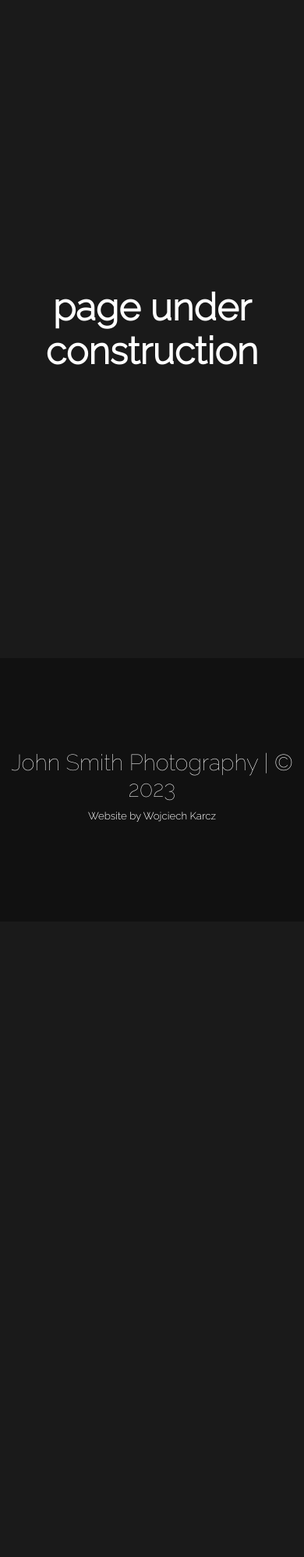
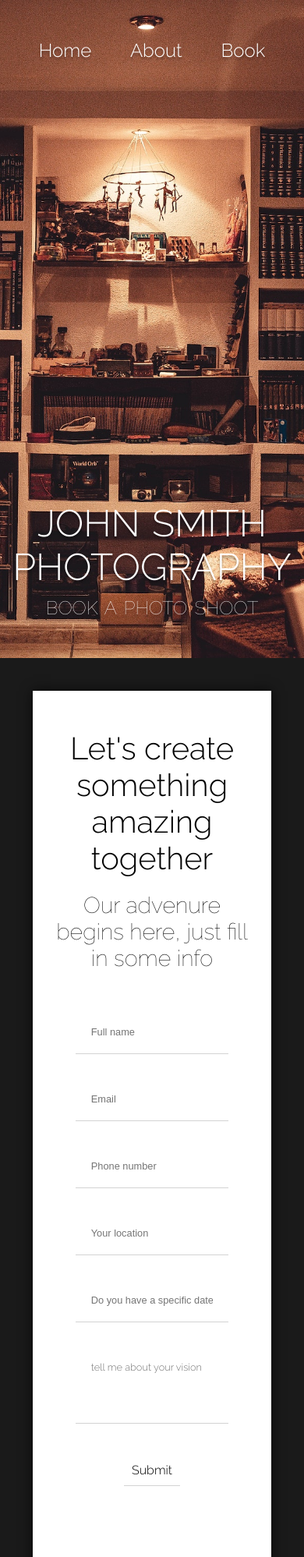
Before and after one commit to wojciech-karcz/website-photographer, a plain HTML site: page book.html in a window 390 px wide. Shown: the top 1997 px of the page at 78% size. Before the commit the page ends 1182 px from the top, so only its background shows below. Drawn offline with Linux system fonts and the light colour scheme.

Commit message:
mior changes + edited the book page

```diff
--- a/book.html
+++ b/book.html
@@ -12,13 +12,46 @@
     <title>John Smith Photography</title>
 </head>
 <body>
-    <section id="construction">
-        <h1>page under construction</h1>
+    <header class="header" id="bookHeader">
+        <nav>
+            <ul class="menuList">
+                <li><a href="home.html">Home</a></li>
+                <li><a href="about.html">About</a></li>
+                <li><a href="#">Book</a></li>
+            </ul>
+        </nav>
+        <div class="headerText">
+            <h1>JOHN SMITH PHOTOGRAPHY</h1>
+            <h2>BOOK A PHOTO SHOOT</h2>
+        </div>
+    </header>
+    <section id="bookForm">
+        <div class="formContainer whiteTile">
+            <div class="formWelcome">
+                <h3>Let's create something amazing together</h3>
+                <h4>Our advenure begins here, just fill in some info</h4>
+            </div>
+            <div class="form">
+                <input type="text" placeholder="Full name" class="" id="name">
+                <input type="email" placeholder="Email" id="email">
+                <input type="number" placeholder="Phone number" id="phoneNumber" size="9" maxlength="9">
+                <input type="text" placeholder="Your location" id="location">
+                <input type="text" placeholder="Do you have a specific date in mind?" id="date">
+                <textarea placeholder="tell me about your vision" spellcheck="yes" id="vision"></textarea>
+            </div>
+            <div class="formSubmit">
+                <button id="submit">Submit</button>
+            </div>
+            <p id="error">Make sure that you fill in every input field</p>
+            <p id="thankYou">Thank you for your submit, I'll reach out to you as soon as I can</p>
+        </div>
     </section>
     <footer>
         <h4>John Smith Photography | &copy; 2023</h4>
         <h5>Website by Wojciech Karcz</h5>
+        <h5 class="disclaimer">// all images come from <a href="https://www.pexels.com/" target="_blank">pexels.com</a></h5>
+
     </footer>
-    <script src="main.js"></script>
+    <script src="submit.js"></script>
 </body>
 </html>
--- a/main.js
+++ b/main.js
@@ -1,4 +1,4 @@
-// header silder
+// header slider
 let currentBackground = 0;
 const header = document.querySelector("#homeHeader");
 
--- a/style.css
+++ b/style.css
@@ -30,6 +30,7 @@ h4 {
 }
 
 section {
+    display: flex;
     height: 100vh;
     padding: 10vh;
 }
@@ -57,6 +58,16 @@ section {
 
 .sliderNext {
     right: 50px;
+}
+
+.whiteTile {
+    background-color: white;
+    box-shadow: 0px 0px 15px  0px rgba(0,0,0,0.7);
+    -webkit-box-shadow: 0px 0px 15px 0px rgba(0,0,0,0.7);
+    -moz-box-shadow: 0px 0px 15px 0px rgba(0,0,0,0.7);
+    z-index: 999;
+    align-self: center;
+    padding: clamp(20px, 30px, 50px);
 }
 
 /* header section */
@@ -97,10 +108,15 @@ nav {
 }
 
 .menuList a {
-    color: #fff;
+    color: white;
     font-weight: 300;
     font-size: 1.5em;
     text-decoration: none;
+    transition: .3s;
+}
+
+.menuList a:hover {
+    color: lightgray;
 }
 
 .headerText {
@@ -122,7 +138,6 @@ nav {
 
 /* welcome section */
 #welcome {
-    display: flex;
     justify-content: center;
 }
 
@@ -139,13 +154,6 @@ nav {
 .welcomeMessage {
     width: 40%;
     height: 80%;
-    padding: 50px;
-    background-color: white;
-    align-self: center;
-    z-index: 999;
-    box-shadow: 0px 0px 15px  0px rgba(0,0,0,0.7);
-    -webkit-box-shadow: 0px 0px 15px 0px rgba(0,0,0,0.7);
-    -moz-box-shadow: 0px 0px 15px 0px rgba(0,0,0,0.7);
 
     display: flex;
     flex-direction: column;
@@ -185,7 +193,6 @@ nav {
 
 /* contact&collabs section */
 #contactAndCollabs{
-    display: flex;
     flex-direction: row;
     justify-content: space-evenly;
 }
@@ -255,10 +262,8 @@ nav {
     width: 65%;
     height: 80%;
     align-self: center;
-    background-color: white;
-    z-index: 999;
+
     flex-grow: 0;
-
     transform: translateX(5%);
 }
 
@@ -358,7 +363,6 @@ nav {
 
 /* gallery section */
 #gallery {
-    display: flex;
     flex-direction: column;
     justify-content: center;
     align-items: center;
@@ -482,7 +486,6 @@ footer a:hover {
 /* about page */
 
 #about {
-    display: flex;
     flex-direction: column;
     justify-content: flex-start;
     align-items: center;
@@ -496,10 +499,6 @@ footer a:hover {
     box-shadow: 0px 0px 15px  0px rgba(0,0,0,0.7);
     -webkit-box-shadow: 0px 0px 15px 0px rgba(0,0,0,0.7);
     -moz-box-shadow: 0px 0px 15px 0px rgba(0,0,0,0.7);
-}
-
-.about1 {
-    background-color: white;
 }
 
 .about1 h3,
@@ -525,6 +524,7 @@ footer a:hover {
     background-size: cover;
     color: white;
     height: 50vh;
+    border-radius: 10px;
 }
 
 
@@ -544,6 +544,129 @@ footer a:hover {
     }
 }
 
+/* book page */
+#bookHeader {
+    background-image: url("img/backround_book.jpg");
+
+}
+
+#bookForm {
+    flex-direction: column;
+    align-items: center;
+    height: auto;
+}
+
+.formContainer {
+    width: 60%;
+}
+
+.formWelcome {
+    text-align: center;
+    margin-bottom: 30px;
+}
+
+.formWelcome h3 {
+    padding: 20px 0;
+}
+
+.form {
+    padding: 20px 0;
+    width: 80%;
+    margin: 0 auto;
+    display: flex;
+    flex-direction: column;
+    align-items: flex-start;
+    gap: 30px;
+    text-align: left;
+}
+
+.form h6 {
+    padding: 0 20px;
+    font-size: .8em;
+    font-weight: 400;
+    color: black;
+}
+
+.form input,
+.form textarea {
+    width: 100%;
+    padding: 20px;
+    border: 0;
+    border-bottom: 1px solid lightgray;
+    resize: none;
+    transition: .3s;
+    font-size: .8em;
+}
+
+.form input:active, .form input:focus,
+.form textarea:active, .form textarea:focus {
+    outline: transparent;
+    border-bottom: 1px solid;
+}
+
+/* Chrome, Safari, Edge, Opera */
+input::-webkit-outer-spin-button,
+input::-webkit-inner-spin-button {
+  -webkit-appearance: none;
+  margin: 0;
+}
+
+.form div {
+    padding: 20px;
+    display: flex;
+    gap: 10px;
+}
+
+.form textarea {
+    font-family: 'Raleway', sans-serif;
+    font-size: .8em;
+    min-height: 100px;
+}
+
+.formSubmit {
+    width: 100%;
+    padding: 20px 0;
+    display: flex;
+    justify-content: center;
+    align-items: center;
+}
+
+#submit {
+    font-family: 'Raleway', sans-serif;
+    font-size: 1em;
+    padding: 10px;
+    outline: transparent;
+    background-color: white;
+    border: 0;
+    border-bottom: 1px solid lightgrey;
+    font-weight: 400;
+    color: black;
+}
+
+#submit:hover {
+    cursor: pointer;
+    border-bottom: 1px solid black;
+}
+
+#thankYou,
+#error {
+    text-align: center;
+    opacity: 0;
+    transition: opacity .3s ease-in-out;
+}
+
+#error {
+    color: red;
+}
+
+
+@media only screen and (max-width: 1024px) {
+    #bookForm > * {
+        width: 100%;
+    }
+}
+
+
 /* scrollbar */
 ::-webkit-scrollbar {
     width: 10px;
@@ -560,16 +683,3 @@ footer a:hover {
 ::-webkit-scrollbar-thumb:hover {
     background: lightgray;
 }
-
-
-/* for pages under construction */
-#construction {
-    display: flex;
-    justify-content: center;
-    align-items: center;
-}
-
-#construction h1 {
-    color: white;
-    font-size: 3em;
-}
--- /dev/null
+++ b/submit.js
@@ -0,0 +1,12 @@
+const submitBtn = document.querySelector("#submit");
+const formElements = document.querySelectorAll(".form > *")
+submitBtn.addEventListener("click", () => {
+
+    formElements.forEach((element) => {
+        if (element.value ==  "") {
+            document.querySelector("#error").style.opacity = "100";
+            return;
+        }
+        document.querySelector("#thankYou").style.opacity = "100";
+    })
+})
```
Also changed, not shown: about.html (+2 -3 lines), home.html (+4 -4 lines), img/backround_book.jpg (added).
